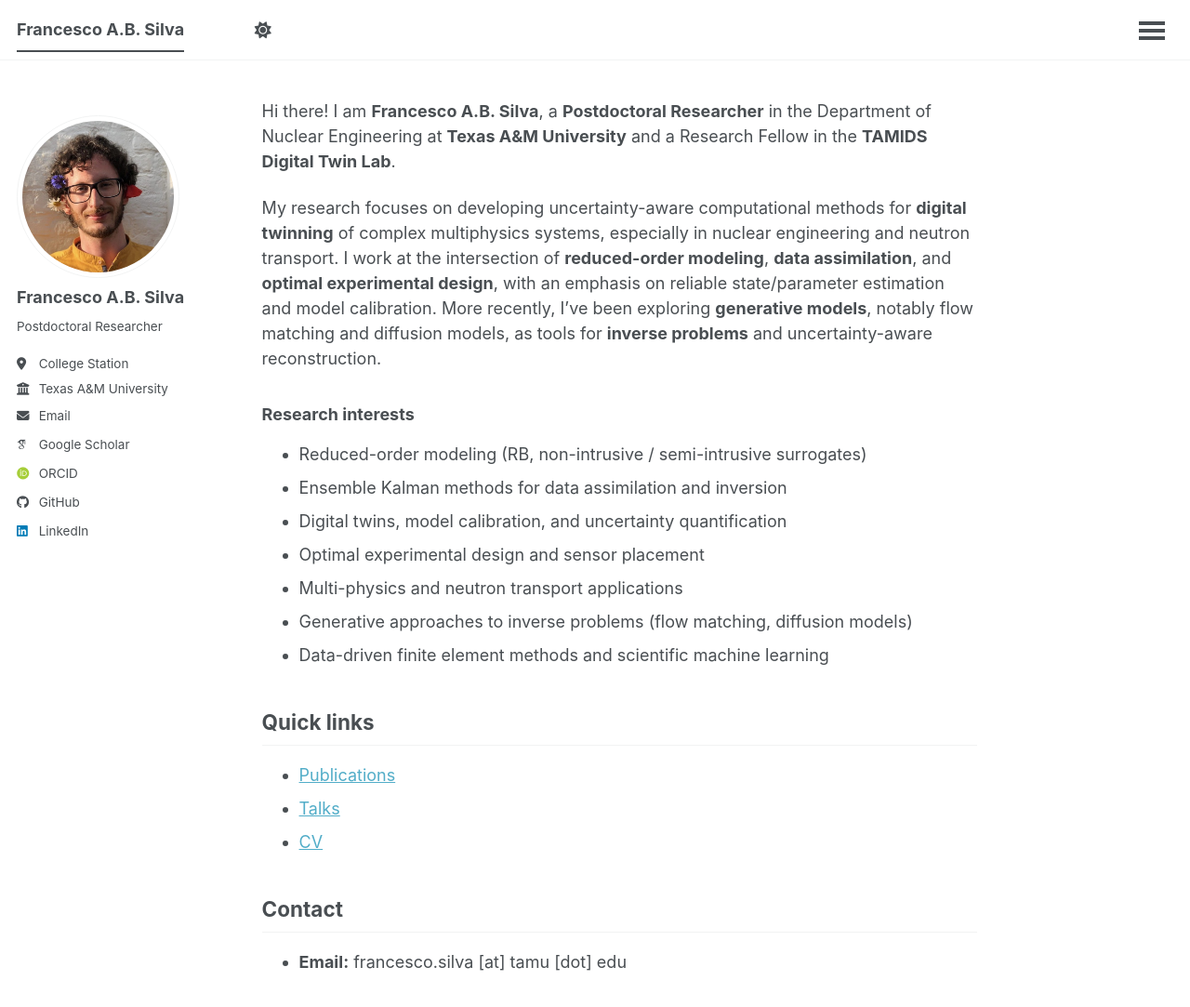
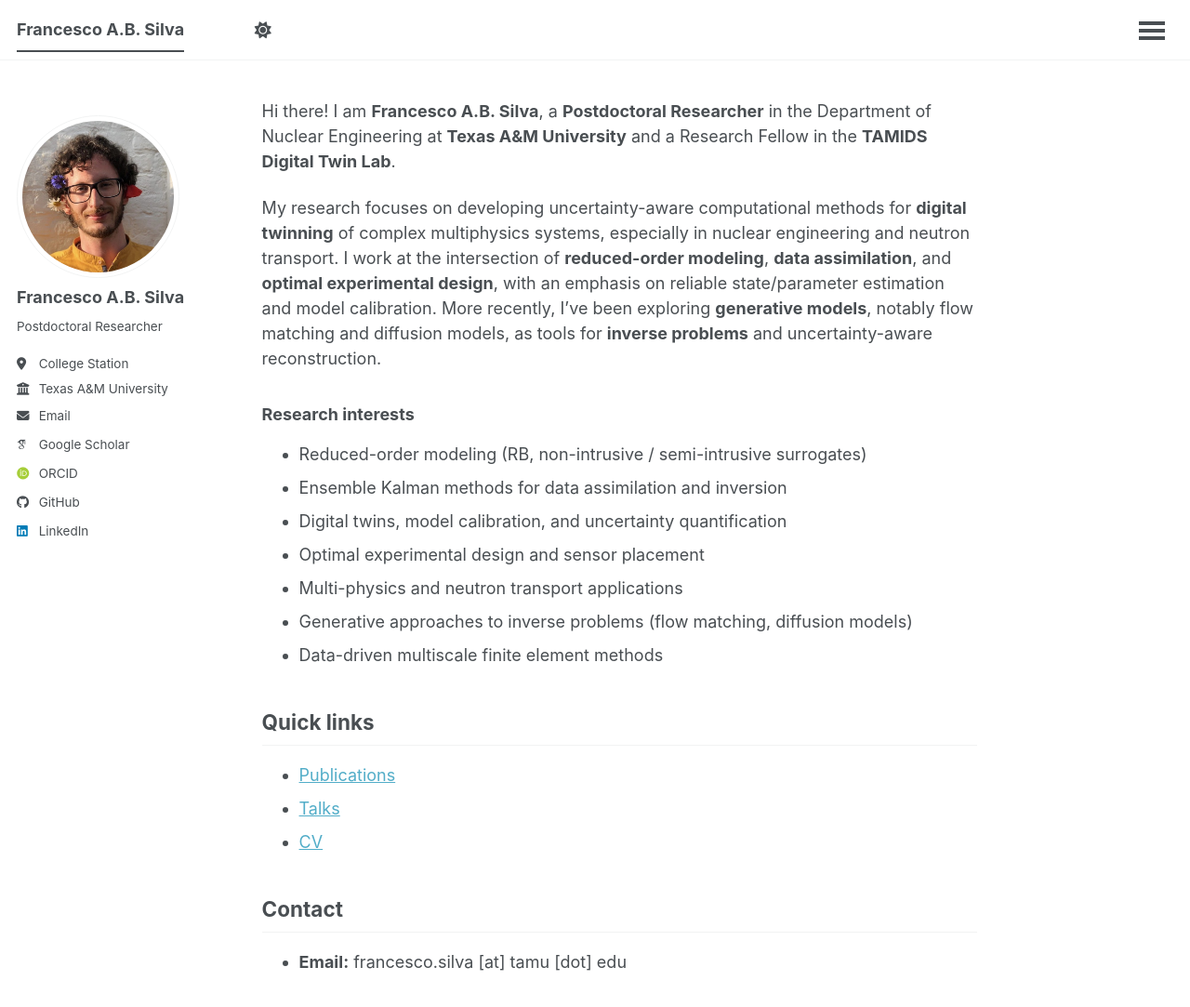
Before and after one commit to FrancescoSilva/francescosilva.github.io, a Jekyll site: the page built from _pages/about.md, in a window 1280 px wide and 1355 px high, cut to the strip 0-1089 px from the top of the window. Shown: the top 1083 px of the strip at 93% size. Built offline with Jekyll 4.4.1, drawn with Linux system fonts in a browser that asks for light colours; some web fonts are replaced.

Commit message:
Update data-driven methods description in about.md

```diff
--- a/_pages/about.md
+++ b/_pages/about.md
@@ -20,7 +20,7 @@
 - Optimal experimental design and sensor placement
 - Multi-physics and neutron transport applications
 - Generative approaches to inverse problems (flow matching, diffusion models)
-- Data-driven finite element methods and scientific machine learning
+- Data-driven multiscale finite element methods
 
 ## Quick links
 - [Publications]({{ base_path }}/publications/)
```
